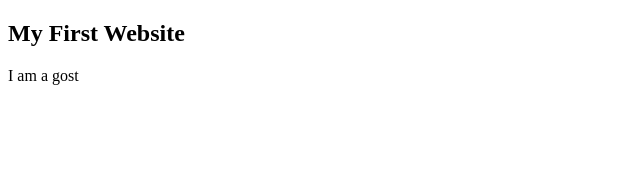
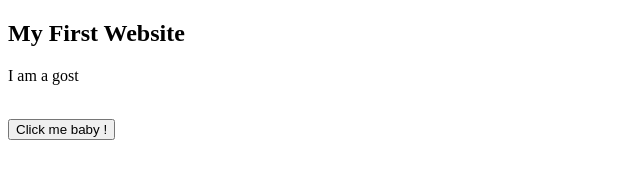
Before and after one commit to wd-mahmud-khan/my-first-website, a plain HTML site: page index.html in a window 1280 px wide. Shown: the whole page, without its empty margins (0-640 px from the left). Drawn offline with Linux system fonts and the light colour scheme.

Commit message:
done adding button

```diff
--- a/index.html
+++ b/index.html
@@ -8,5 +8,8 @@
   <body>
     <h2>My First Website</h2>
     <p>I am a gost</p>
+
+    <br />
+    <button>Click me baby !</button>
   </body>
 </html>
```
